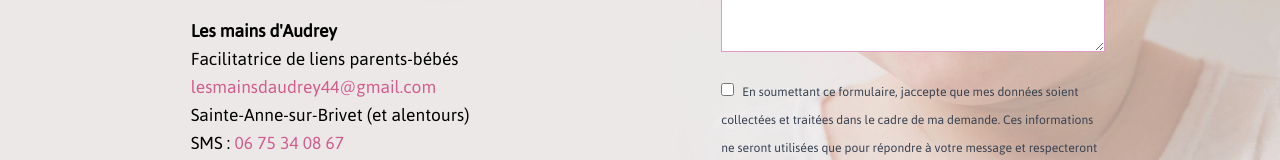
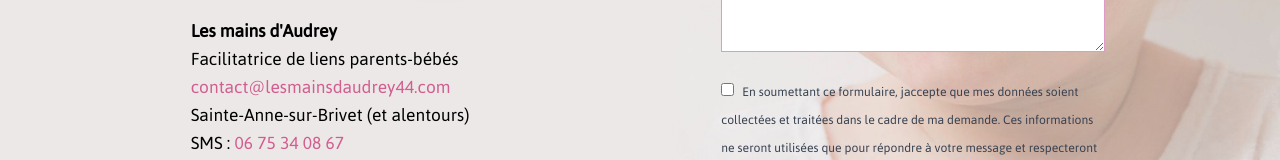
Before and after one commit to luciel53/lesmainsd-audrey, a Next.js app in the folder les-mains-d-audrey/: page /contact in a window 1280 px wide. Shown: the part 574-734 px from the top of the page. Built offline with nearby package versions, Linux system fonts and the light colour scheme; what tailwindcss-animated would draw is missing.

Commit message:
fixed some little erros

```diff
--- a/les-mains-d-audrey/src/app/contact/page.js
+++ b/les-mains-d-audrey/src/app/contact/page.js
@@ -82,10 +82,10 @@ export default function Contact() {
           <p>Facilitatrice de liens parents-bébés</p>
           <p>
             <a
-              href="mailto:lesmainsdaudrey44@gmail.com"
+              href="mailto:contact@lesmainsdaudrey44.com"
               className="text-pink hover:underline hover:text-lightPink"
             >
-              lesmainsdaudrey44@gmail.com
+              contact@lesmainsdaudrey44.com
             </a>
           </p>
           <p>Sainte-Anne-sur-Brivet (et alentours)</p>
--- a/les-mains-d-audrey/src/app/mentionslegales/page.js
+++ b/les-mains-d-audrey/src/app/mentionslegales/page.js
@@ -22,7 +22,7 @@ export default function LegalMentions() {
             <h3 className=" font-bold mb-1">L&apos;entreprise:</h3>
             <p>Les Mains d&apos;Audrey</p>
             <p>Facilitatrice de liens Parents-enfant</p>
-            <p>Email : lesmainsdaudrey44@gmail.com</p>
+            <p>Email : contact@lesmainsdaudrey44.com</p>
             <p>SMS : 06 75 34 08 67</p>
             <p>
               <strong className="italic">Les mains d&apos;Audrey</strong> est
@@ -39,7 +39,6 @@ export default function LegalMentions() {
             <p>Netlify Inc.</p>
             <p> 512 2nd Street, Fl 2</p>
             <p>San Francisco, CA 94107</p>
-            {/* <p><a href="mailto:lesmainsdaudrey44@gmail.com">privacy@netlify.com</a></p> */}
           </div>
           {/* Directeur de la publication */}
           <div className="flex flex-col mx-5 md:mx-40 lg:mx-32 mb-3 md:mb-5">
--- a/les-mains-d-audrey/src/app/page.js
+++ b/les-mains-d-audrey/src/app/page.js
@@ -29,7 +29,7 @@ export default function Home() {
           signes de la langue des signes. C&apos;est une merveilleuse passerelle
           pour <strong>renforcer le lien entre parents et tout-petits</strong>.
           Avant même de parler, les bébés peuvent{" "}
-          <em>exprimer leurs besoins</em> et leurs
+          <em>exprimer leurs besoins</em> et leurs{" "}
           <em>émotions</em> ,{" "}
           <em>réduisant ainsi les frustrations et favorisant la complicité</em>.
           En tant que <strong>facilitatrice de lien parents-bébé</strong>, je
--- a/les-mains-d-audrey/src/app/services/page.js
+++ b/les-mains-d-audrey/src/app/services/page.js
@@ -93,7 +93,7 @@ individuel"
             title="Ateliers comptines signées"
             p1="De la naissance, voire même dès la grossesse (certains parents préfèrent apprendre les comptines avant l'arrivée de bébé), jusqu'à ce que l'enfant n'aime plus faire des comptines (6-8 ans ou plus)"
             p2="en individuel : 30€"
-            p3="en collectif (3 à 5 familles max): 20€"
+            p3="en collectif (3 à 5 familles max) : 20€"
           />
           <PrestationsCard
             title="Ateliers à thème"
```
